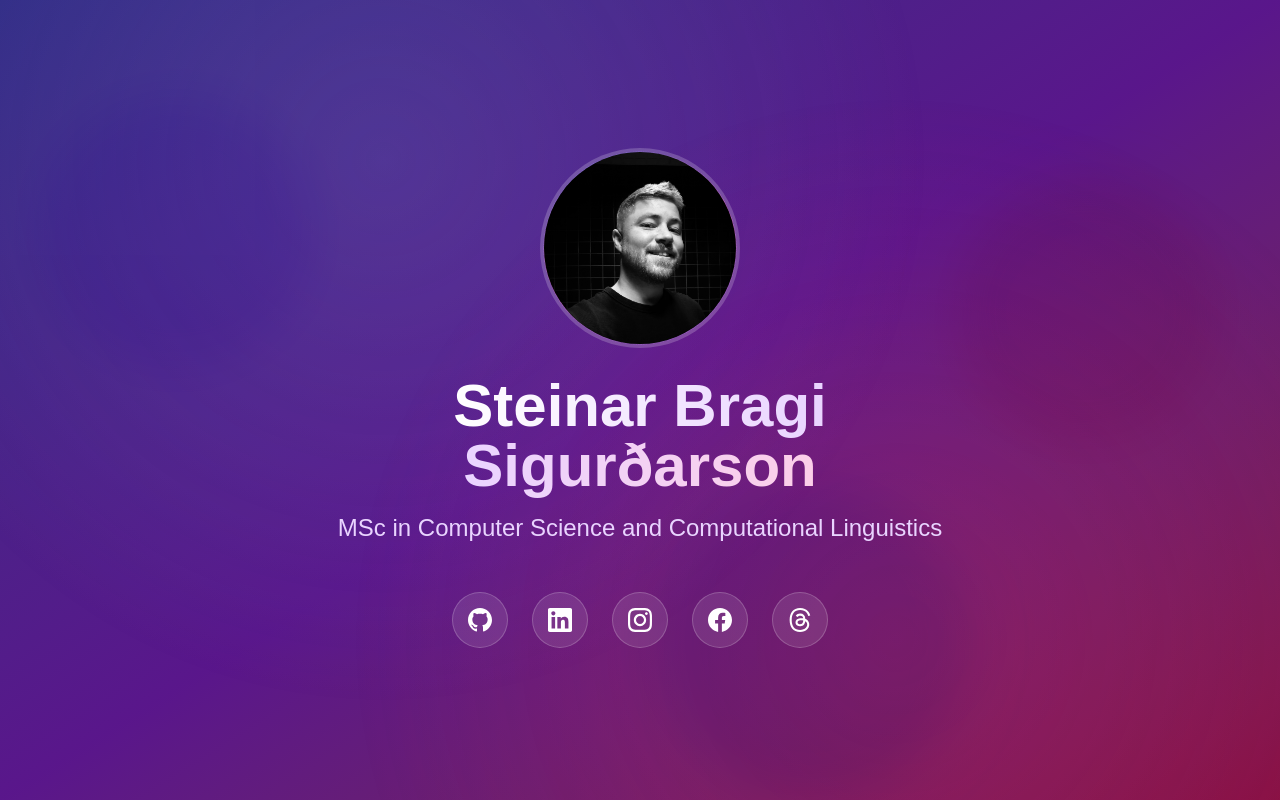
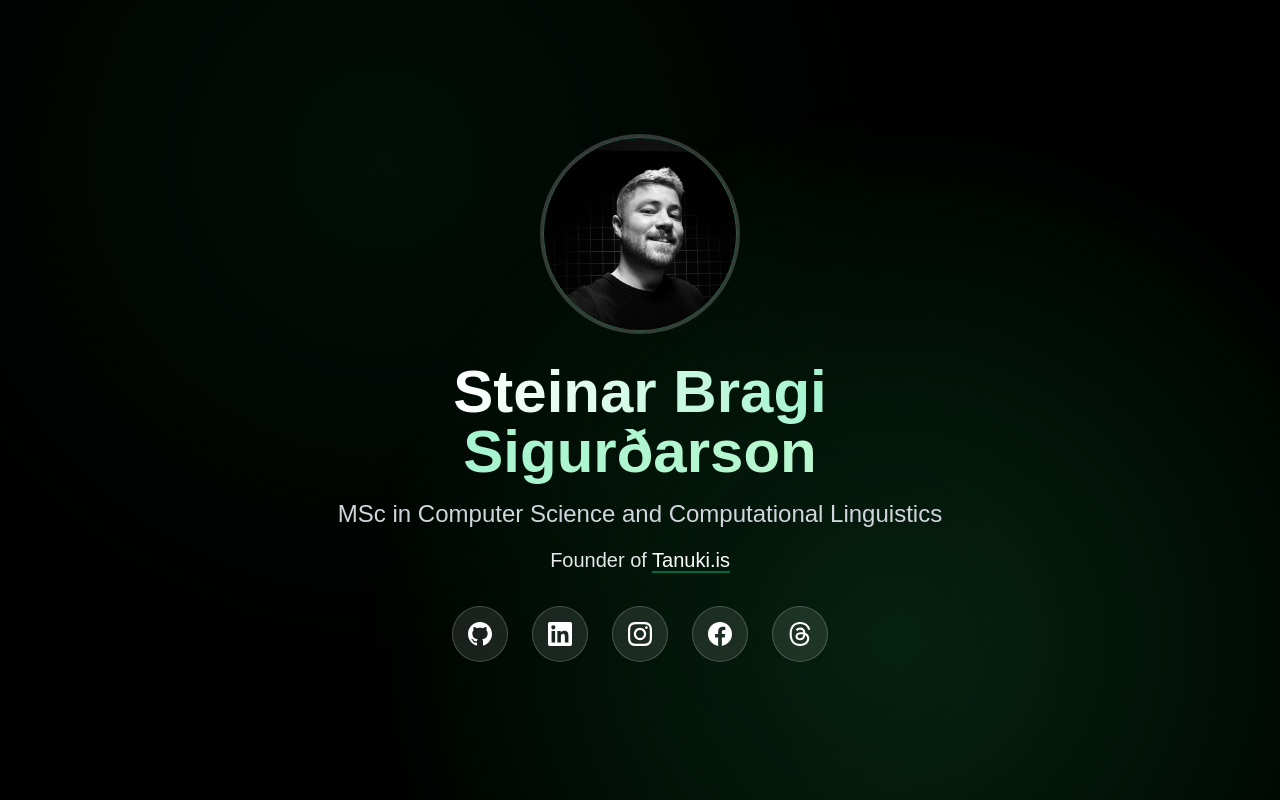
Before and after one commit to steinarbragi/stein.is, a Next.js app: page / in a window 1280 px wide. Built offline with nearby package versions, Linux system fonts and the light colour scheme.

Commit message:
update gradient

```diff
--- a/app/globals.css
+++ b/app/globals.css
@@ -31,10 +31,10 @@ body {
     transform: translate(0, 0) scale(1);
   }
   33% {
-    transform: translate(30px, -50px) scale(1.1);
+    transform: translate(80px, -120px) scale(1.2);
   }
   66% {
-    transform: translate(-20px, 20px) scale(0.9);
+    transform: translate(-60px, 80px) scale(0.8);
   }
 }
 
@@ -68,7 +68,20 @@ body {
 }
 
 .animate-blob {
-  animation: blob 7s infinite;
+  animation: blob 12s infinite;
+}
+
+@keyframes pulse-slow {
+  0%, 100% {
+    opacity: 1;
+  }
+  50% {
+    opacity: 0.7;
+  }
+}
+
+.animate-pulse-slow {
+  animation: pulse-slow 4s ease-in-out infinite;
 }
 
 .animation-delay-2000 {
--- a/app/layout.tsx
+++ b/app/layout.tsx
@@ -13,8 +13,8 @@ const geistMono = Geist_Mono({
 });
 
 export const metadata: Metadata = {
-  title: "Steinar Bragi Sigurðarson | MSc in Computer Science and Computational Linguistics",
-  description: "Personal website of Steinar Bragi Sigurðarson - MSc in Computer Science and Computational Linguistics",
+  title: "Steinar Bragi Sigurðarson | Founder of Tanuki.is",
+  description: "Steinar Bragi Sigurðarson - MSc in Computer Science and Computational Linguistics, Founder of Tanuki.is - A digital agency focused on cutting-edge web development with modern web tech and AI applications.",
 };
 
 export default function RootLayout({
--- a/app/page.tsx
+++ b/app/page.tsx
@@ -2,23 +2,23 @@ import Image from "next/image";
 
 export default function Home() {
   return (
-    <div className="relative min-h-screen overflow-hidden bg-linear-to-br from-indigo-900 via-purple-900 to-pink-900">
+    <div className="relative min-h-screen overflow-hidden bg-black">
       {/* Animated gradient background */}
-      <div className="absolute inset-0 bg-[radial-gradient(circle_at_30%_20%,rgba(120,119,198,0.3),transparent_50%)] animate-pulse" />
-      <div className="absolute inset-0 bg-[radial-gradient(circle_at_70%_80%,rgba(219,39,119,0.3),transparent_50%)] animate-pulse delay-1000" />
+      <div className="absolute inset-0 bg-[radial-gradient(circle_at_30%_20%,rgba(20,83,45,0.25),transparent_50%)] animate-pulse-slow" />
+      <div className="absolute inset-0 bg-[radial-gradient(circle_at_70%_80%,rgba(34,197,94,0.2),transparent_50%)] animate-pulse-slow animation-delay-2000" />
 
       {/* Floating orbs */}
-      <div className="absolute top-20 left-10 w-72 h-72 bg-purple-500 rounded-full mix-blend-multiply filter blur-xl opacity-20 animate-blob" />
-      <div className="absolute top-40 right-10 w-72 h-72 bg-pink-500 rounded-full mix-blend-multiply filter blur-xl opacity-20 animate-blob animation-delay-2000" />
-      <div className="absolute -bottom-8 left-1/2 w-72 h-72 bg-indigo-500 rounded-full mix-blend-multiply filter blur-xl opacity-20 animate-blob animation-delay-4000" />
+      <div className="absolute top-20 left-10 w-72 h-72 bg-emerald-700 rounded-full mix-blend-multiply filter blur-xl opacity-[0.15] animate-blob" />
+      <div className="absolute top-40 right-10 w-72 h-72 bg-green-700 rounded-full mix-blend-multiply filter blur-xl opacity-[0.15] animate-blob animation-delay-2000" />
+      <div className="absolute -bottom-8 left-1/2 w-72 h-72 bg-teal-800 rounded-full mix-blend-multiply filter blur-xl opacity-[0.15] animate-blob animation-delay-4000" />
 
       <main className="relative z-10 flex min-h-screen items-center justify-center px-4 py-16">
         <div className="w-full max-w-2xl text-center">
           {/* Profile Picture */}
           <div className="mb-8 animate-fade-in">
             <div className="relative mx-auto w-40 h-40 md:w-48 md:h-48">
-              <div className="absolute inset-0 rounded-full bg-linear-to-r from-purple-400 via-pink-400 to-indigo-400 p-1 animate-spin-slow">
-                <div className="h-full w-full rounded-full bg-linear-to-br from-indigo-900 via-purple-900 to-pink-900" />
+              <div className="absolute inset-0 rounded-full bg-linear-to-r from-emerald-500 via-green-500 to-teal-500 p-1 animate-spin-slow">
+                <div className="h-full w-full rounded-full bg-black" />
               </div>
               <div className="relative h-full w-full rounded-full overflow-hidden ring-4 ring-white/20 backdrop-blur-sm">
                 <Image
@@ -35,15 +35,26 @@ export default function Home() {
 
           {/* Name */}
           <h1 className="mb-4 text-4xl md:text-6xl font-bold text-white animate-fade-in-up animation-delay-200">
-            <span className="bg-linear-to-r from-white via-purple-200 to-pink-200 bg-clip-text text-transparent">
+            <span className="bg-linear-to-r from-white via-emerald-200 to-green-200 bg-clip-text text-transparent">
               Steinar Bragi Sigurðarson
             </span>
           </h1>
 
           {/* Title */}
-          <div className="mb-12 animate-fade-in-up animation-delay-400">
-            <p className="text-xl md:text-2xl text-purple-200 font-light">
+          <div className="mb-8 animate-fade-in-up animation-delay-400">
+            <p className="text-xl md:text-2xl text-gray-300 font-light mb-4">
               MSc in Computer Science and Computational Linguistics
+            </p>
+            <p className="text-lg md:text-xl text-gray-200 font-medium">
+              Founder of{" "}
+              <a
+                href="https://tanuki.is"
+                target="_blank"
+                rel="noopener noreferrer"
+                className="text-white hover:text-emerald-300 transition-colors duration-300 underline decoration-2 underline-offset-4 decoration-emerald-500/50 hover:decoration-emerald-400"
+              >
+                Tanuki.is
+              </a>
             </p>
           </div>
 
@@ -53,7 +64,7 @@ export default function Home() {
               href="https://github.com/steinarbragi"
               target="_blank"
               rel="noopener noreferrer"
-              className="group relative flex items-center justify-center w-14 h-14 rounded-full bg-white/10 backdrop-blur-md border border-white/20 transition-all duration-300 hover:bg-white/20 hover:scale-110 hover:shadow-lg hover:shadow-purple-500/50"
+              className="group relative flex items-center justify-center w-14 h-14 rounded-full bg-white/10 backdrop-blur-md border border-white/20 transition-all duration-300 hover:bg-white/20 hover:scale-110 hover:shadow-lg hover:shadow-emerald-500/50"
               aria-label="GitHub"
             >
               <svg
@@ -117,7 +128,7 @@ export default function Home() {
               href="https://www.threads.com/@steinarbragi"
               target="_blank"
               rel="noopener noreferrer"
-              className="group relative flex items-center justify-center w-14 h-14 rounded-full bg-white/10 backdrop-blur-md border border-white/20 transition-all duration-300 hover:bg-white/20 hover:scale-110 hover:shadow-lg hover:shadow-purple-500/50"
+              className="group relative flex items-center justify-center w-14 h-14 rounded-full bg-white/10 backdrop-blur-md border border-white/20 transition-all duration-300 hover:bg-white/20 hover:scale-110 hover:shadow-lg hover:shadow-emerald-500/50"
               aria-label="Threads"
             >
               <svg
```
